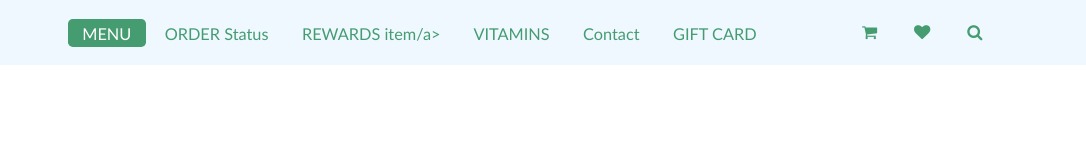
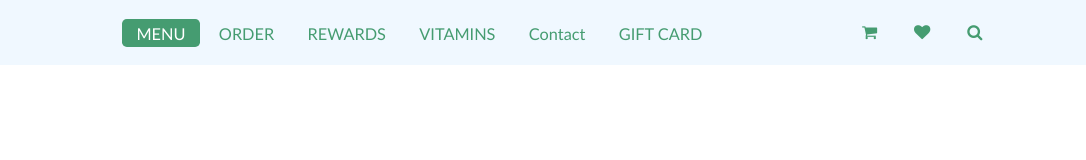
Before and after one commit to chiragtalsaniya/freshiiapp, a plain HTML site: page index.html in a window 1280 px wide. Shown: the full height of the page, 194-1280 px from the left. Drawn offline with Linux system fonts and the light colour scheme.

Commit message:
index page fixes by devloper 2

```diff
--- a/index.html
+++ b/index.html
@@ -26,8 +26,8 @@
 
 <nav class="navbar">
     <a href="#MENU" class="active">MENU</a>
-    <a href="#ORDER" >ORDER Status</a>
-    <a href="#REWARDS" >REWARDS item/a>
+    <a href="#ORDER" >ORDER</a>
+    <a href="#REWARDS" >REWARDS</a>
     <a href="#VITAMINS" >VITAMINS</a>
     <a href="#FRANCHISING" >Contact</a>
     <a href="#GIFT" >GIFT CARD</a>
```
